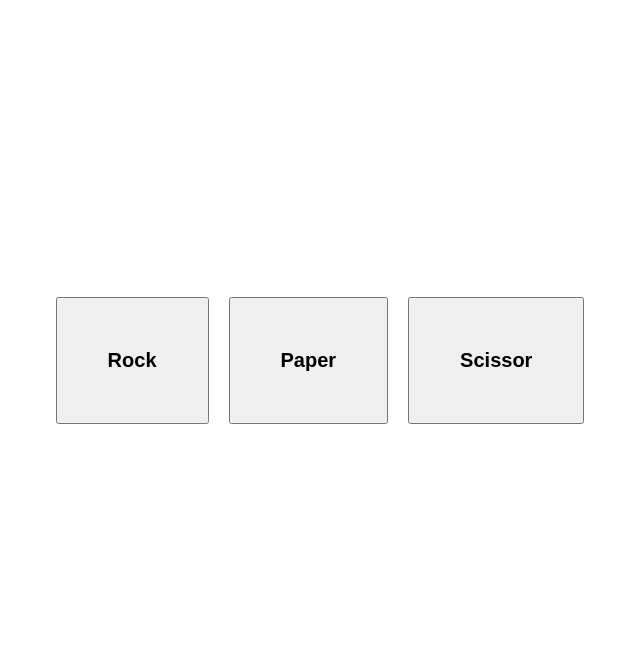
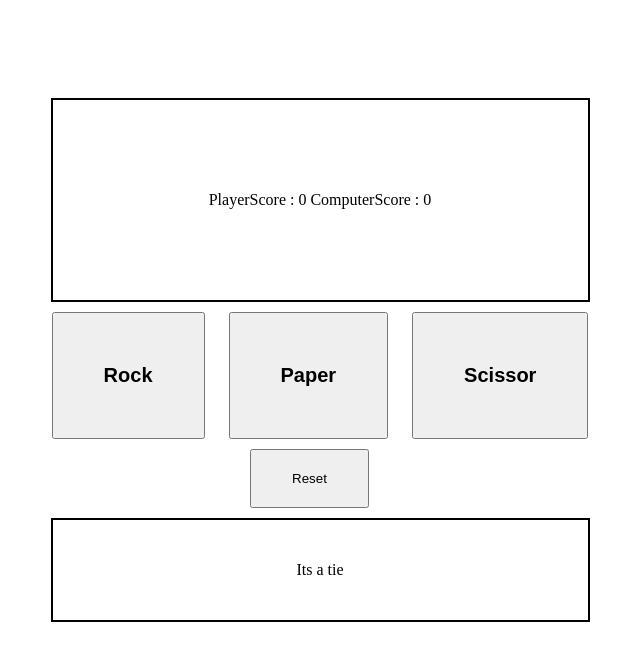
Before and after one commit to Sianpiang/Rock-paper-Scissors, a plain HTML site: page index.html in a window 1280 px wide. Both pictures are taken after a click on the button "Rock". Shown: the whole page, without its empty margins (320-960 px from the left). Drawn offline with Linux system fonts and the light colour scheme.

Commit message:
added UI

```diff
--- a/index.html
+++ b/index.html
@@ -8,9 +8,13 @@
     <title>Document</title>
 </head>
 <body>
-    <button class="rock">Rock</button>
-    <button class="paper">Paper</button>
-    <button class="scissor">Scissor</button>
+    <div class="Score"></div>
+    <div>
+        <button class="rock" value="rock">Rock</button>
+        <button class="paper" value="paper">Paper</button>
+        <button class="scissor" value="scissors">Scissor</button></div>
+        <input type="button" value="Reset">
+    <div class="display"></div>
     <script src="script.js"></script>
 </body>
 </html>
--- a/script.js
+++ b/script.js
@@ -1,47 +1,51 @@
-function computerPlays(){
-    let action = ["ROCK","PAPER","SCISSORS"];
-    let random = Math.floor(Math.random()*3);
-    return action[random];
+let playerScore = 0;
+let computerScore = 0;
+
+const btns = document.querySelectorAll('button');
+const resetBtn = document.querySelector('Input');
+const display = document.querySelector('.display');
+const score = document.querySelector('.Score');
+
+console.log(score);
+
+resetBtn.addEventListener('click', ()=> location.reload());
+
+function computerPlay(){
+    const choiceInt = Math.floor(Math.random()*3);
+    const choiceArr = ["rock","paper","scissors"];
+    return choiceArr[choiceInt];
 }
 
-function play(playerSelection,computerSelection){
-    let plyCount = 0;
-    let comCOunt = 0;
-    let pS = playerSelection.toUpperCase();
-    let cS = computerSelection.toUpperCase();
-    console.log("Player : " + pS);
-    console.log("Computer :" + cS);
-
-    if((pS === "ROCK")&&(cS === "SCISSORS")||(pS === "SCISSORS" )&& (cS === "PAPER")||((pS === "PAPER" )&& (cS === "ROCK"))){
-        return true;
+function game(playerChoice){
+    let computerChoice = computerPlay();
+    let roundResult = "";
+    if(playerChoice === "rock" && computerChoice === "scissors" || playerChoice === "scissors" && computerChoice === "paper" || playerChoice === "paper" && computerChoice === "rock"){
+        roundResult = `You win!!! ${playerChoice} beats ${computerChoice}`;
+        playerScore++;
     }
-    else if((pS === "ROCK" )&& (cS === "PAPER")||(pS === "SCISSORS" )&& (cS === "ROCK")||(pS === "PAPER")&&(cS === "SCISSORS")){
-        return false;
+    else if (playerChoice === "scissors" && computerChoice === "rock" || playerChoice === "paper" && computerChoice === "scissors" || playerChoice === "rock" && computerChoice === "paper"){
+        roundResult = `Computer win!!! ${computerChoice} beats ${playerChoice}`;
+        computerScore++;
     }
     else{
-        return "Tie";
+        roundResult = `Its a tie`;
     }
+    if(playerScore === 5 || computerScore === 5){
+        btns.forEach(btn => {
+            btn.disabled = true;
+        })
+        roundResult = `End of the game please Reset the game`;
+    }
+    display.textContent =roundResult;
+    updateScore(playerScore,computerScore);
 }
 
-function game(){
-    let plyCount = 1;
-    let comCount = 1;
-    // while(plyCount<3||comCount<3){
-        // let playerSelection = prompt("Rock,Paper,Scissors");
-        let computerSelection = computerPlays();
-        if(play(playerSelection,computerSelection) === true){
-            console.log("You Won!")
-            console.log("PlayerScore :" + plyCount++);
-        }
-        else if(play(playerSelection,computerSelection) === false ){
-            console.log("You Lose!")
-            console.log("ComputerScore : " + comCount++);
-        }
-        else{
-            console.log("Tie")
-        }
-    // }
-    console.log("The End");
+function updateScore(playerScore,computerScore){
+    let upadatedScore = "";
+    upadatedScore = `PlayerScore : ${playerScore}  ComputerScore : ${computerScore}`;
+    score.textContent = upadatedScore;
 }
 
-console.log(game());
+btns.forEach(btn => btn.addEventListener('click', ()=>{
+    game(btn.value);
+}))
--- a/style.css
+++ b/style.css
@@ -4,13 +4,35 @@
 }
 body{
     display: flex;
+    flex-direction: column;
     justify-content: center;
     align-items: center;
     height: 90vh;
 }
-button{
+div button{
     padding: 50px;
     margin: 10px;
     font-size: 20px;
     font-weight: bold;
 }
+input{
+    padding: 20px 40px;
+    margin: 0 0 10px -21px;
+}
+
+.Score{
+    display: flex;
+    align-items: center;
+    justify-content: center;
+    width: 535px;
+    height: 200px;
+    border: 2px solid black;
+}
+.display{
+    display: flex;
+    align-items: center;
+    justify-content: center;
+    width: 535px;
+    height: 100px;
+    border: 2px solid black;
+}
```
